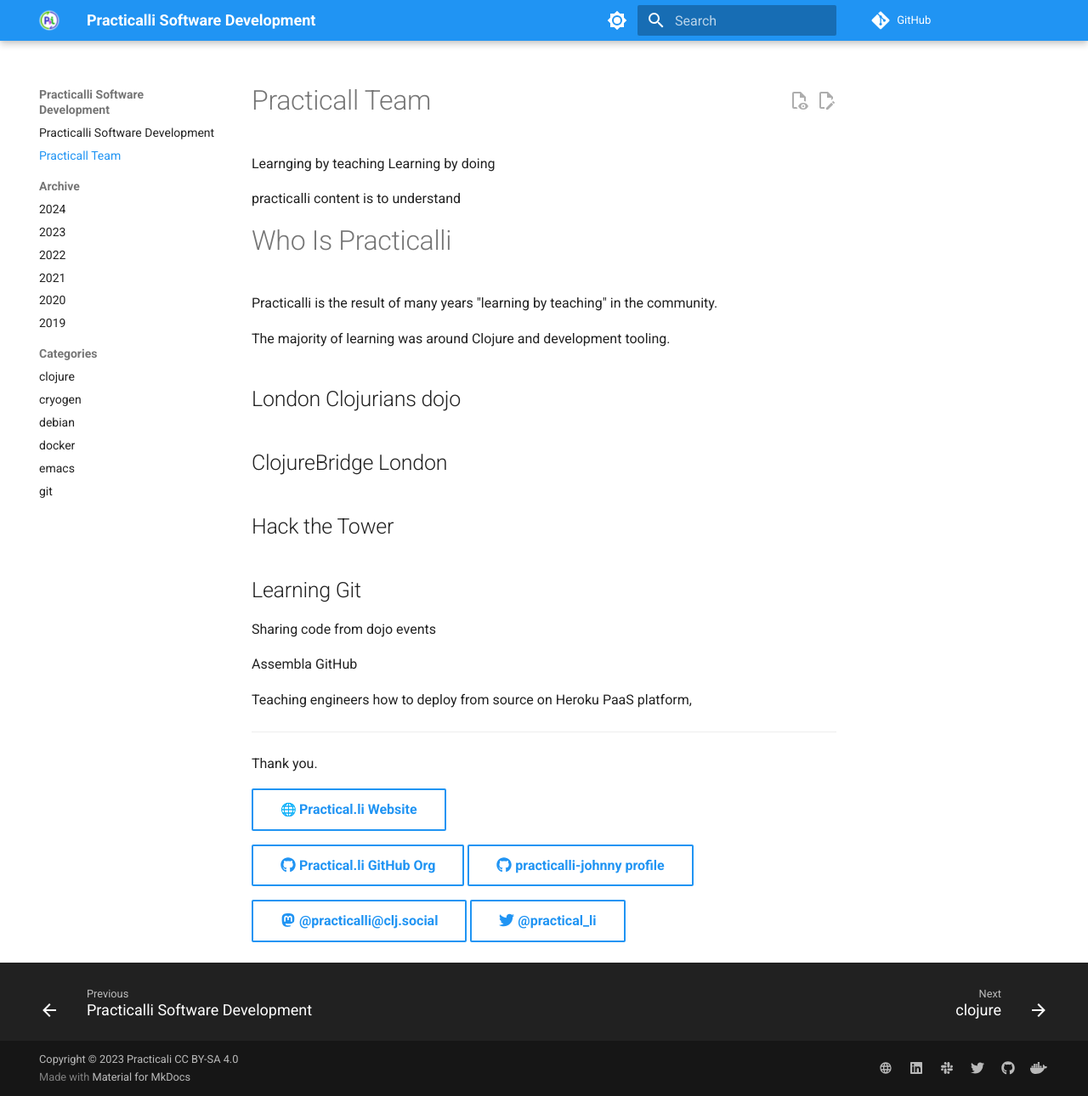
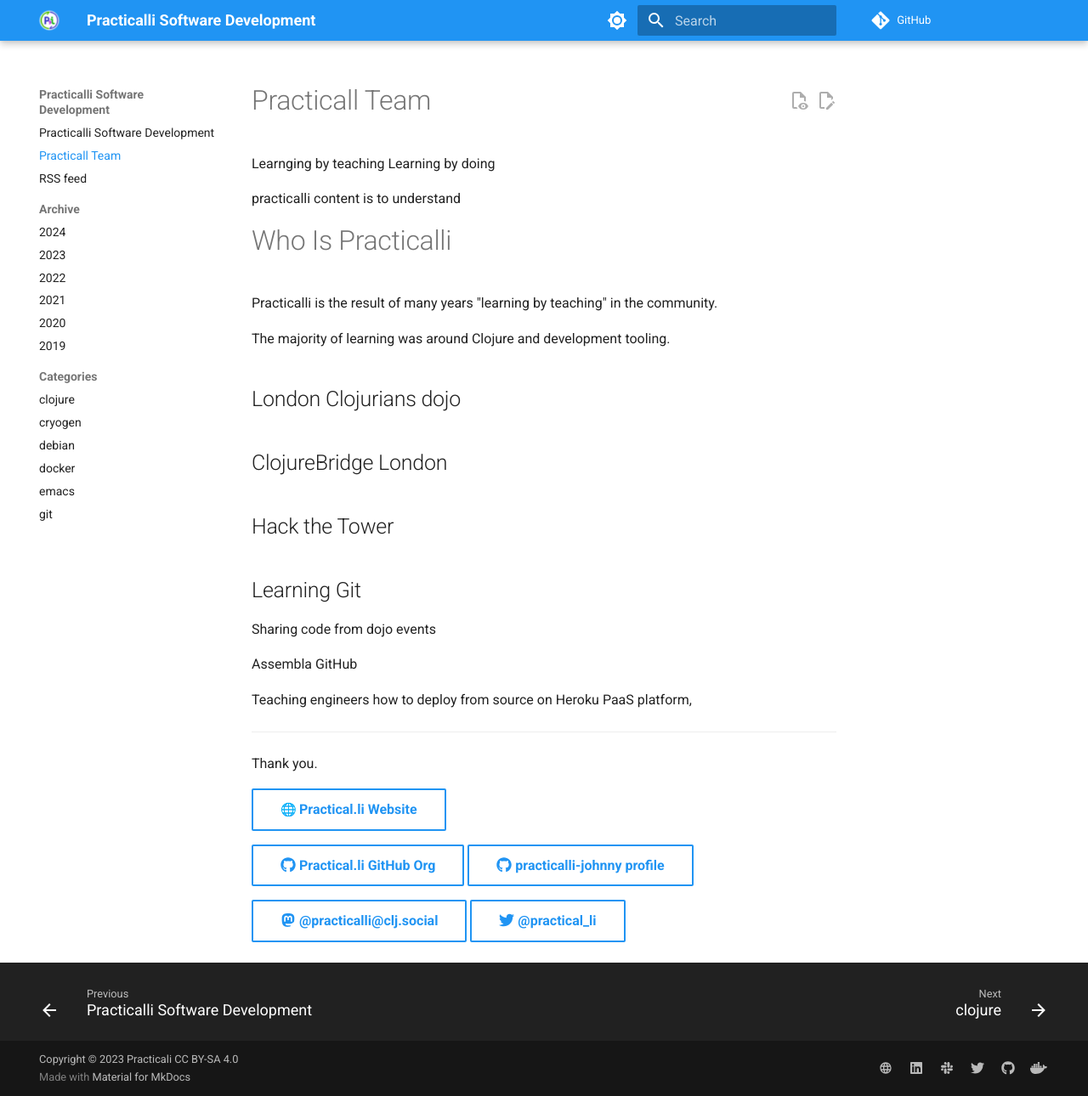
Before and after one commit to practicalli/practicalli.github.io, an MkDocs documentation site: the page built from docs/practicalli-team.md, in a window 1280 px wide and 1290 px high. Shown: the whole window at 85% size. Built offline with MkDocs 1.6.1 and Material for MkDocs 9.7.7, drawn with Linux system fonts in a browser that asks for light colours; emoji names are drawn with the system emoji font; comment, search, counter and statistics services are not loaded.

Commit message:
mkdocs: add RSS link to navigation for convienience

```diff
--- a/mkdocs.yml
+++ b/mkdocs.yml
@@ -120,3 +120,4 @@ extra:
 nav:
   - index.md
   - practicalli-team.md
+  - RSS feed: feed_rss_created.xml
```
